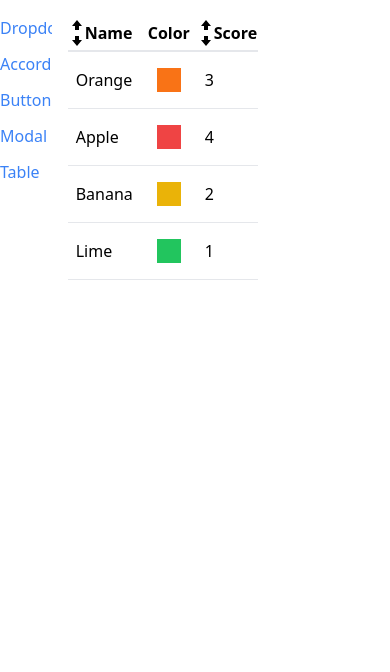
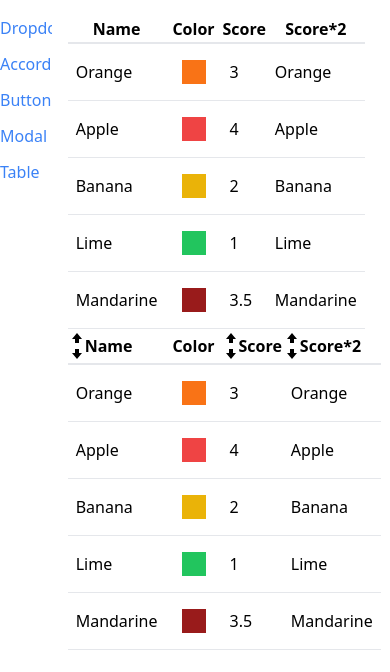
Before and after one commit to TIDIALLO/react-and-redux-repository, a React (Create React App) app in the folder comps/: page /table in a window 390 px wide. Shown: the top 672 px of the page. Built offline with nearby package versions, Linux system fonts and the light colour scheme.

Commit message:
end of sortTableTable and add new column to see

```diff
--- a/comps/src/pages/TablePage.js
+++ b/comps/src/pages/TablePage.js
@@ -1,4 +1,4 @@
-// import Table from "../components/Table";
+import Table from "../components/Table";
 import SortableTable from "../components/SortableTable";
 function TablePage() {
     const data = [
@@ -6,6 +6,7 @@ function TablePage() {
         { name: "Apple", color: "bg-red-500", score: 4 },
         { name: "Banana", color: "bg-yellow-500", score: 2 },
         { name: "Lime", color: "bg-green-500", score: 1 },
+        { name: "Mandarine", color: "bg-red-800", score: 3.5},
     ];
     const config = [
         {
@@ -24,6 +25,12 @@ function TablePage() {
             // header: () => <th className="bg-red-500">score</th>,
             sortValue: (fruit) => fruit.score
         },
+        {
+            label: "Score*2",
+            render: (fruit) => fruit.name,
+            sortValue: (fruit) => fruit.name
+        },
+
     ];
 
     const keyFn = (fruit) =>{
@@ -32,6 +39,7 @@ function TablePage() {
 
     return (
         <div>
+            <Table data={data} config={config} keyFn={keyFn}/>
             <SortableTable data={data} config={config} keyFn={keyFn}/>
         </div>
     );
```
